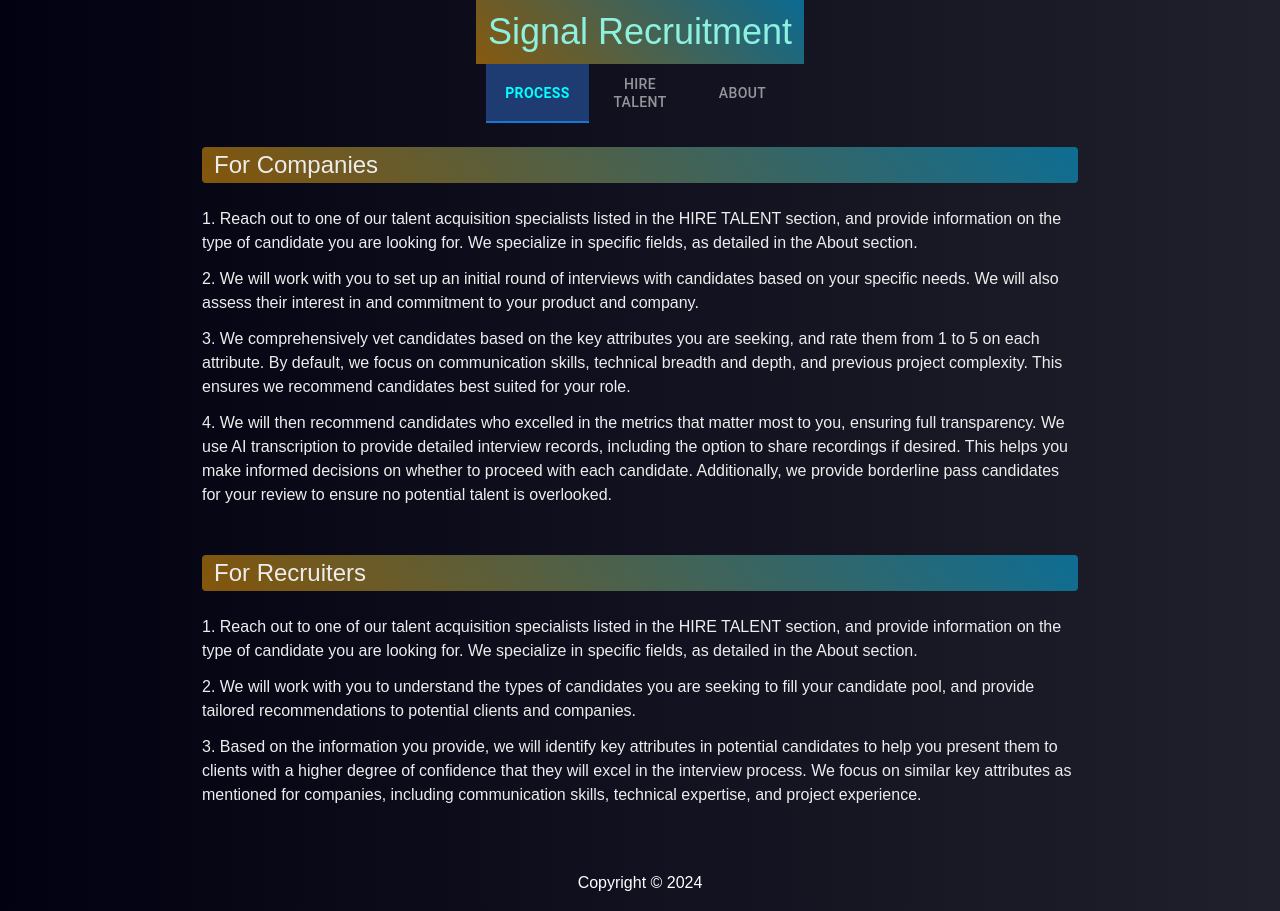
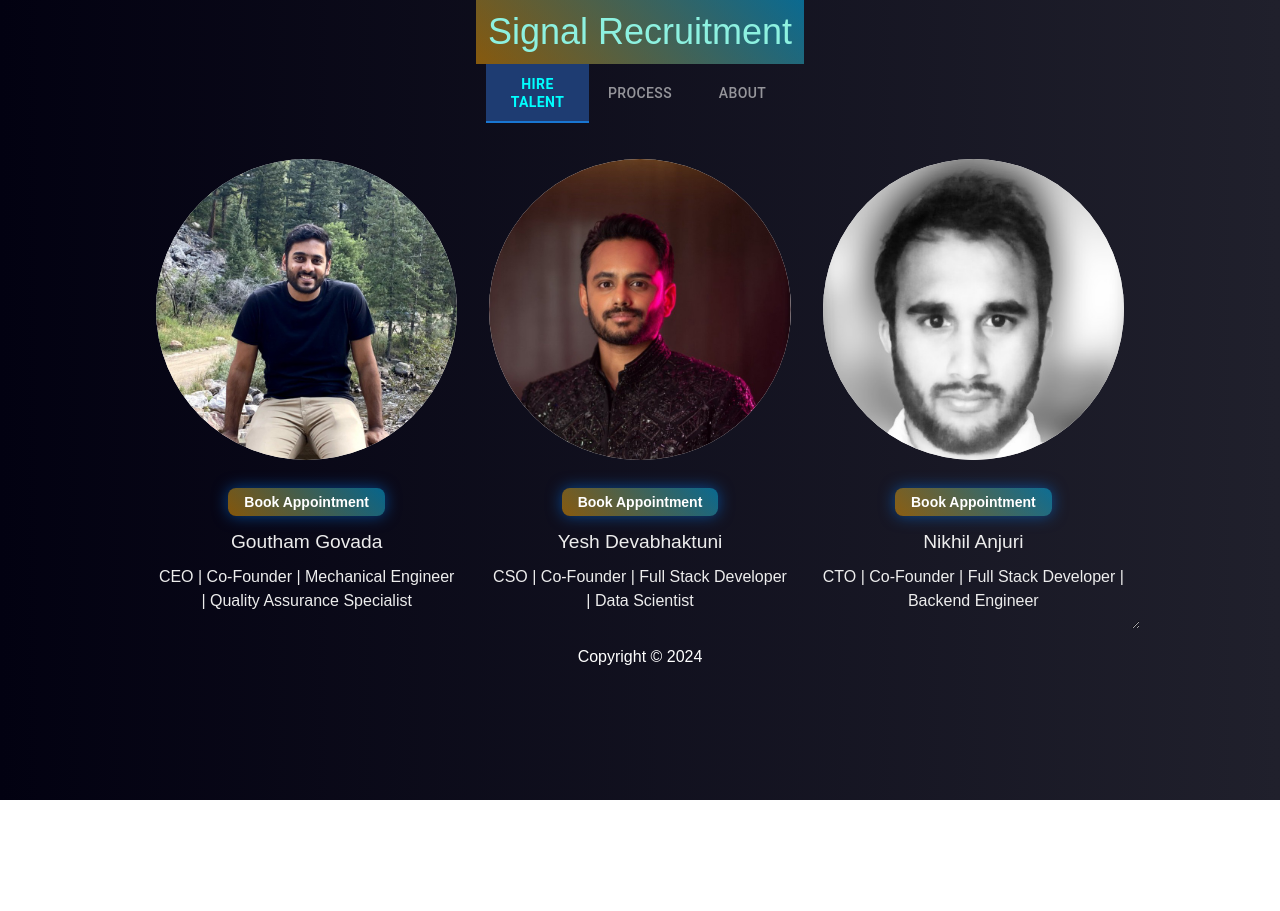
Before and after one commit to yeshdev1/lead-gen-fe, a Next.js app: page / in a window 1280 px wide. After the commit the page ends 800 px from the top, so only its background shows below. Built offline with nearby package versions, Linux system fonts and the light colour scheme.

Commit message:
rearranging

```diff
--- a/src/app/page.tsx
+++ b/src/app/page.tsx
@@ -13,7 +13,7 @@ import HowItWorks from '../views/howItWorks/howItWorks';
 // import EmailBar from '../components/EmailBar';
 
 export default function Home() {
-  const [currentTab, setCurrentTab] = useState<Tabs>('how-it-works');
+  const [currentTab, setCurrentTab] = useState<Tabs>('contact');
   return (
     <>
       <div className="items-center justify-items-center min-h-screen">
--- a/src/components/SimplePanel/SimplePanel.tsx
+++ b/src/components/SimplePanel/SimplePanel.tsx
@@ -8,11 +8,11 @@ interface TransparentTabsInterface {
     setTab: (tab: TabTypes) => void;
 }
 
-const TransparentTabs = ({
+const TransparentTabs: React.FC<TransparentTabsInterface> = ({
     currentTab = 'how-it-works',
     setTab,
-}: TransparentTabsInterface) => {
-
+}) => {
+    console.log('currentTab ', currentTab);
     const handleChange = (event: React.SyntheticEvent, newValue: TabTypes) => {
         setTab(newValue);
     };
@@ -28,12 +28,12 @@ const TransparentTabs = ({
           allowScrollButtonsMobile
           aria-label="scrollable force tabs example"
         >
-          <Tab value='how-it-works' label="Process" sx={{ flex: 0.8, textAlign: 'center', '&.Mui-selected': {
+          <Tab value='contact' label="Hire talent"sx={{ flex: 0.8, textAlign: 'center', '&.Mui-selected': {
               bgcolor: '#1e3c72', // Background when selected
               color: 'cyan', // Text color when selected
               fontWeight: 'bold',
             }}} />
-          <Tab value='contact' label="Hire talent"sx={{ flex: 0.8, textAlign: 'center', '&.Mui-selected': {
+          <Tab value='how-it-works' label="Process" sx={{ flex: 0.8, textAlign: 'center', '&.Mui-selected': {
               bgcolor: '#1e3c72', // Background when selected
               color: 'cyan', // Text color when selected
               fontWeight: 'bold',
```
